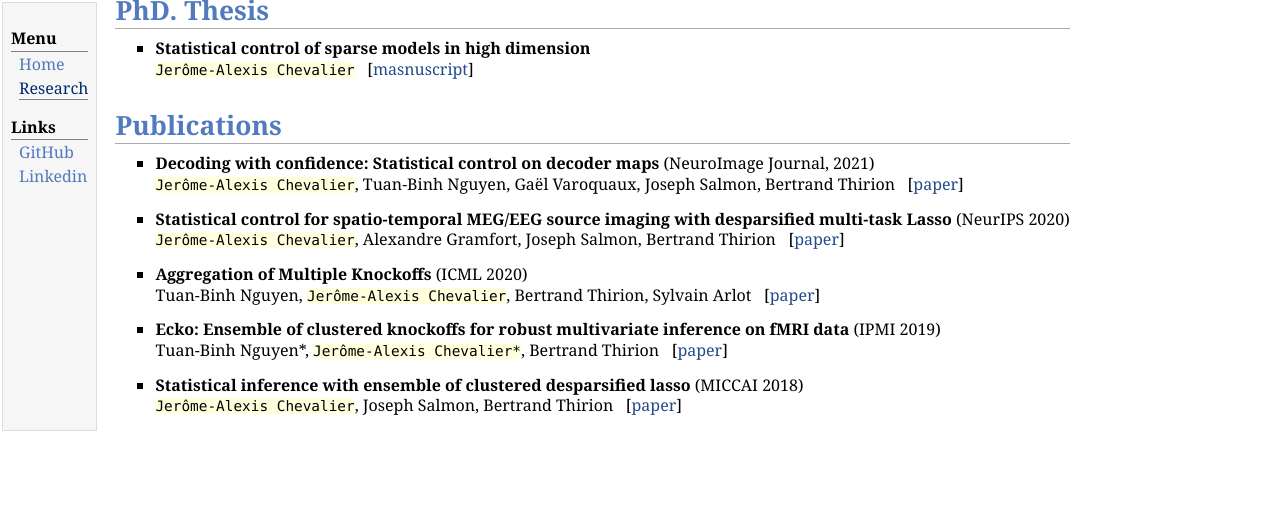
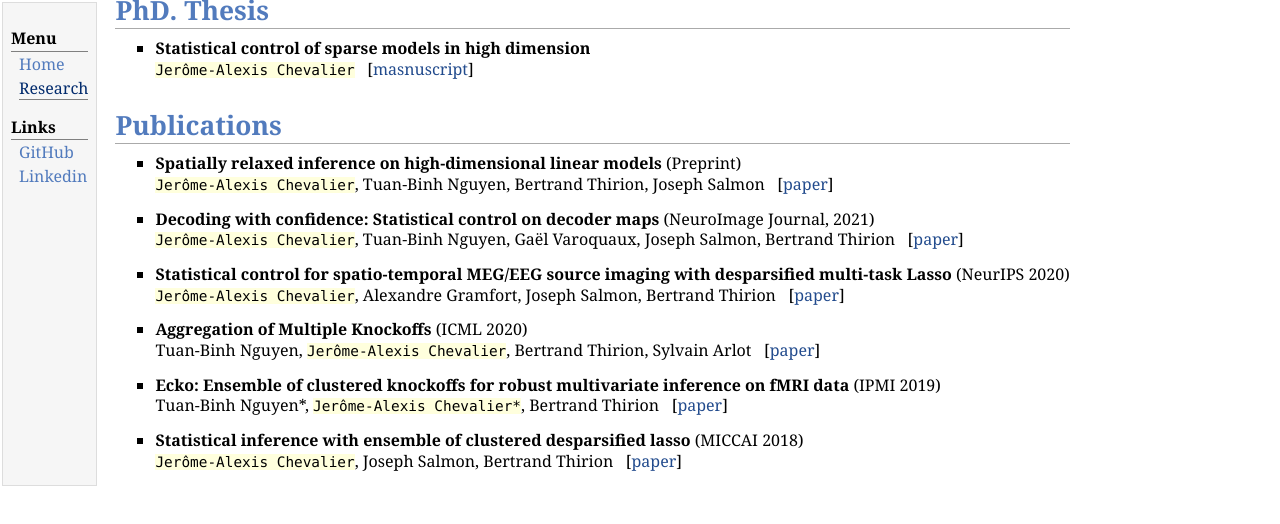
Before and after one commit to ja-che/ja-che.github.io, a plain HTML site: page research.html in a window 1280 px wide. Drawn offline with Linux system fonts and the light colour scheme.

Commit message:
adding preprint

```diff
--- a/research.html
+++ b/research.html
@@ -26,6 +26,11 @@
 </li>
 </ul>
 <h1>Publications</h1>
+<ul>
+<li><p><b>Spatially relaxed inference on high-dimensional linear models</b> (Preprint) <br />
+<tt>Jerôme-Alexis Chevalier</tt>, Tuan-Binh Nguyen, Bertrand Thirion, Joseph Salmon &nbsp;&nbsp;[<a target="_blank" rel="noopener noreferrer" href="files/pdf/paper_preprint.pdf">paper</a>]</p>
+</li>
+</ul>
 <ul>
 <li><p><b>Decoding with confidence: Statistical control on decoder maps</b> (NeuroImage Journal, 2021) <br />
 <tt>Jerôme-Alexis Chevalier</tt>, Tuan-Binh Nguyen, Gaël Varoquaux, Joseph Salmon, Bertrand Thirion &nbsp;&nbsp;[<a target="_blank" rel="noopener noreferrer" href="files/pdf/paper_NeuroImage_2021.pdf">paper</a>]</p>
```
